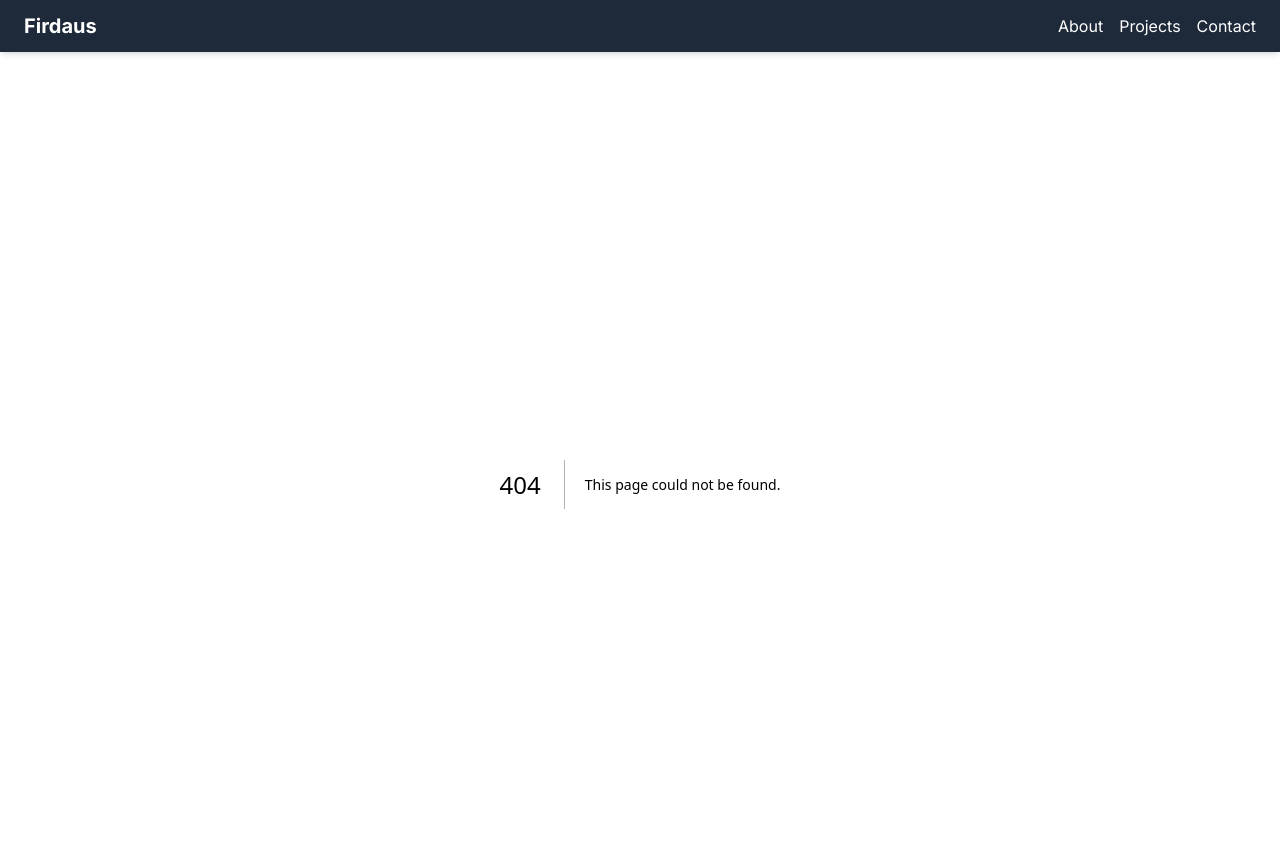
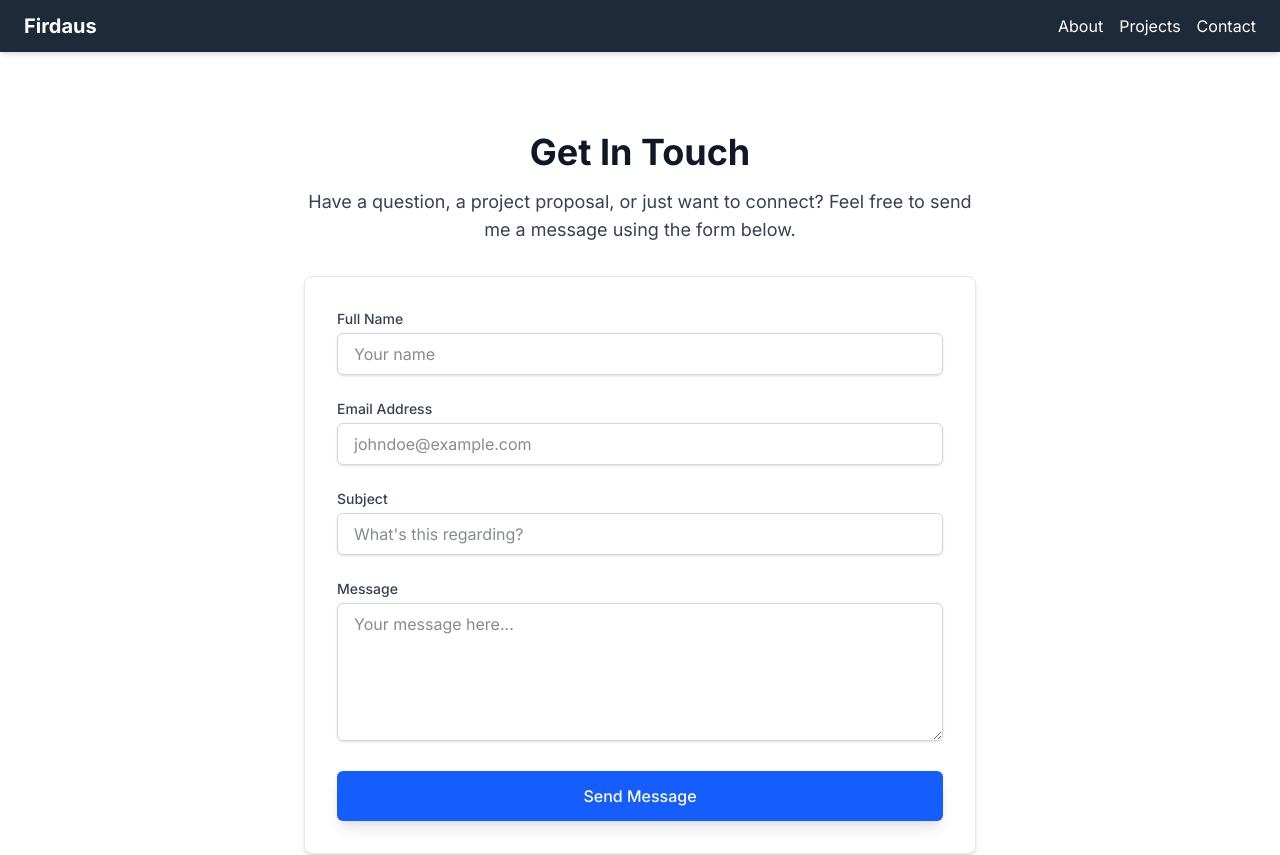
Before and after one commit to hmdfrds/my-portfolio-website, a Next.js app: page /contact in a window 1280 px wide. Before the commit this address had no page. Shown: the top 855 px of the page. Built offline with nearby package versions, Linux system fonts and the light colour scheme.

Commit message:
Implement contact form

```diff
--- /dev/null
+++ b/src/app/contact/page.tsx
@@ -0,0 +1,99 @@
+// src/app/contact/page.tsx
+
+export default function ContactPage() {
+  const formspreeEndpoint = "https://formspree.io/f/myzwyzkg";
+
+  return (
+    <div className="max-w-2xl mx-auto py-12">
+      <h1 className="text-3xl md:text-4xl font-bold mb-4 text-center text-gray-900">
+        Get In Touch
+      </h1>
+      <p className="text-lg text-gray-700 mb-8 text-center">
+        Have a question, a project proposal, or just want to connect? Feel free
+        to send me a message using the form below.
+      </p>
+
+      <form
+        action={formspreeEndpoint}
+        method="POST"
+        className="space-y-6 bg-white p-8 rounded-lg shadow-md border border-gray-200"
+      >
+        <div>
+          <label
+            htmlFor="name"
+            className="block text-sm font-medium text-gray-700 mb-1"
+          >
+            Full Name
+          </label>
+          <input
+            type="text"
+            name="name"
+            id="name"
+            required
+            className="w-full px-4 py-2 border border-gray-300 rounded-md shadow-sm focus:ring-blue-500 focus:border-blue-500 text-gray-900"
+            placeholder="Your name"
+          />
+        </div>
+
+        <div>
+          <label
+            htmlFor="email"
+            className="block text-sm font-medium text-gray-700 mb-1"
+          >
+            Email Address
+          </label>
+          <input
+            type="email"
+            name="_replyto"
+            id="email"
+            required
+            className="w-full px-4 py-2 border border-gray-300 rounded-md shadow-sm focus:ring-blue-500 focus:border-blue-500 text-gray-900"
+            placeholder="johndoe@example.com"
+          />
+        </div>
+
+        <div>
+          <label
+            htmlFor="subject"
+            className="block text-sm font-medium text-gray-700 mb-1"
+          >
+            Subject
+          </label>
+          <input
+            type="text"
+            name="_subject"
+            id="subject"
+            className="w-full px-4 py-2 border border-gray-300 rounded-md shadow-sm focus:ring-blue-500 focus:border-blue-500 text-gray-900"
+            placeholder="What's this regarding?"
+          />
+        </div>
+
+        <div>
+          <label
+            htmlFor="message"
+            className="block text-sm font-medium text-gray-700 mb-1"
+          >
+            Message
+          </label>
+          <textarea
+            name="message"
+            id="message"
+            rows={5}
+            required
+            className="w-full px-4 py-2 border border-gray-300 rounded-md shadow-sm focus:ring-blue-500 focus:border-blue-500 text-gray-900"
+            placeholder="Your message here..."
+          ></textarea>
+        </div>
+
+        <div>
+          <button
+            type="submit"
+            className="w-full flex justify-center py-3 px-6 border border-transparent rounded-md shadow-lg text-base font-medium text-white bg-blue-600 hover:bg-blue-700 focus:outline-none focus:ring-2 focus:ring-offset-2 focus:ring-blue-500 transition duration-300 ease-in-out"
+          >
+            Send Message
+          </button>
+        </div>
+      </form>
+    </div>
+  );
+}
```
